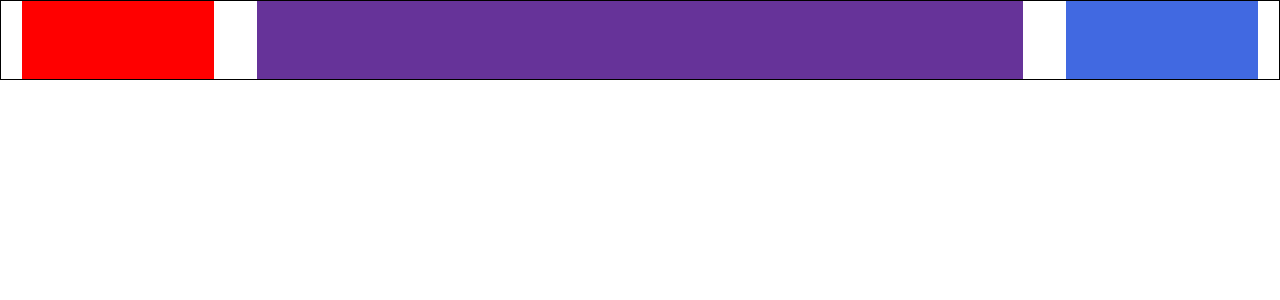
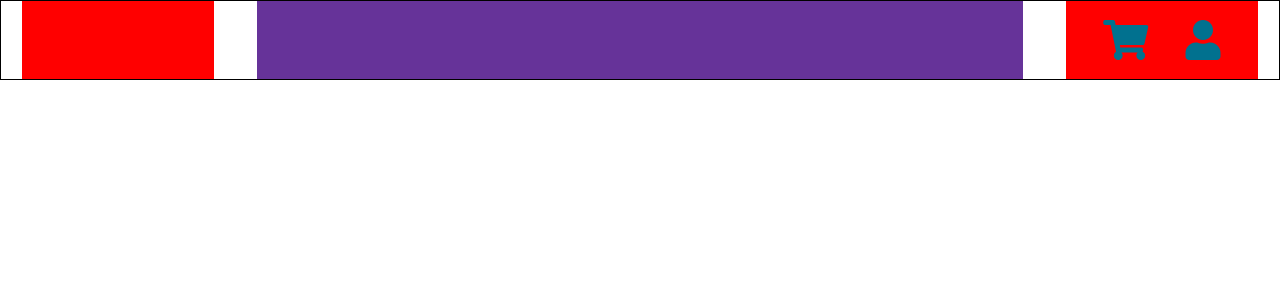
Before and after one commit to darishodzic/ItCamp-Frontend, a React (Create React App) app: page / in a window 1280 px wide. Shown: the top 300 px of the page. Built offline with nearby package versions, Linux system fonts and the light colour scheme.

Commit message:
added fontAwseome cdn and cart and user icon

```diff
--- a/public/index.html
+++ b/public/index.html
@@ -10,34 +10,19 @@
       content="Web site created using create-react-app"
     />
     <link rel="apple-touch-icon" href="%PUBLIC_URL%/logo192.png" />
-    <!--
-      manifest.json provides metadata used when your web app is installed on a
-      user's mobile device or desktop. See https://developers.google.com/web/fundamentals/web-app-manifest/
-    -->
+    <link
+      rel="stylesheet"
+      href="https://pro.fontawesome.com/releases/v5.10.0/css/all.css"
+      integrity="sha384-AYmEC3Yw5cVb3ZcuHtOA93w35dYTsvhLPVnYs9eStHfGJvOvKxVfELGroGkvsg+p"
+      crossorigin="anonymous"
+    />
+
     <link rel="manifest" href="%PUBLIC_URL%/manifest.json" />
-    <!--
-      Notice the use of %PUBLIC_URL% in the tags above.
-      It will be replaced with the URL of the `public` folder during the build.
-      Only files inside the `public` folder can be referenced from the HTML.
 
-      Unlike "/favicon.ico" or "favicon.ico", "%PUBLIC_URL%/favicon.ico" will
-      work correctly both with client-side routing and a non-root public URL.
-      Learn how to configure a non-root public URL by running `npm run build`.
-    -->
     <title>React App</title>
   </head>
   <body>
     <noscript>You need to enable JavaScript to run this app.</noscript>
     <div id="root"></div>
-    <!--
-      This HTML file is a template.
-      If you open it directly in the browser, you will see an empty page.
-
-      You can add webfonts, meta tags, or analytics to this file.
-      The build step will place the bundled scripts into the <body> tag.
-
-      To begin the development, run `npm start` or `yarn start`.
-      To create a production bundle, use `npm run build` or `yarn build`.
-    -->
   </body>
 </html>
--- a/src/App.js
+++ b/src/App.js
@@ -1,6 +1,6 @@
 import Navigation from "./components/Navigation/index";
 import Ping from "./components/Ping";
-import classes from "./App.module.scss";
+import "./App.module.scss";
 function App() {
   return (
     <div>
--- a/src/components/Navigation/index.jsx
+++ b/src/components/Navigation/index.jsx
@@ -5,7 +5,10 @@ const Navigation = () => {
     <nav>
       <div className={classes.logo}></div>
       <div className={classes.searchBar}></div>
-      <div className={classes.icon}></div>
+      <div className={classes.icon}>
+        <i className="fas fa-shopping-cart"></i>
+        <i class="fas fa-user"></i>
+      </div>
     </nav>
   );
 };
--- a/src/components/Navigation/style.module.scss
+++ b/src/components/Navigation/style.module.scss
@@ -26,5 +26,11 @@ nav {
 .icon {
   width: 15%;
   height: 100%;
-  background-color: royalblue;
+  background-color: red;
+  color: $theme-color;
+  font-size: 2.5rem;
+  display: flex;
+  justify-content: space-evenly;
+  align-items: center;
+  cursor: pointer;
 }
```
